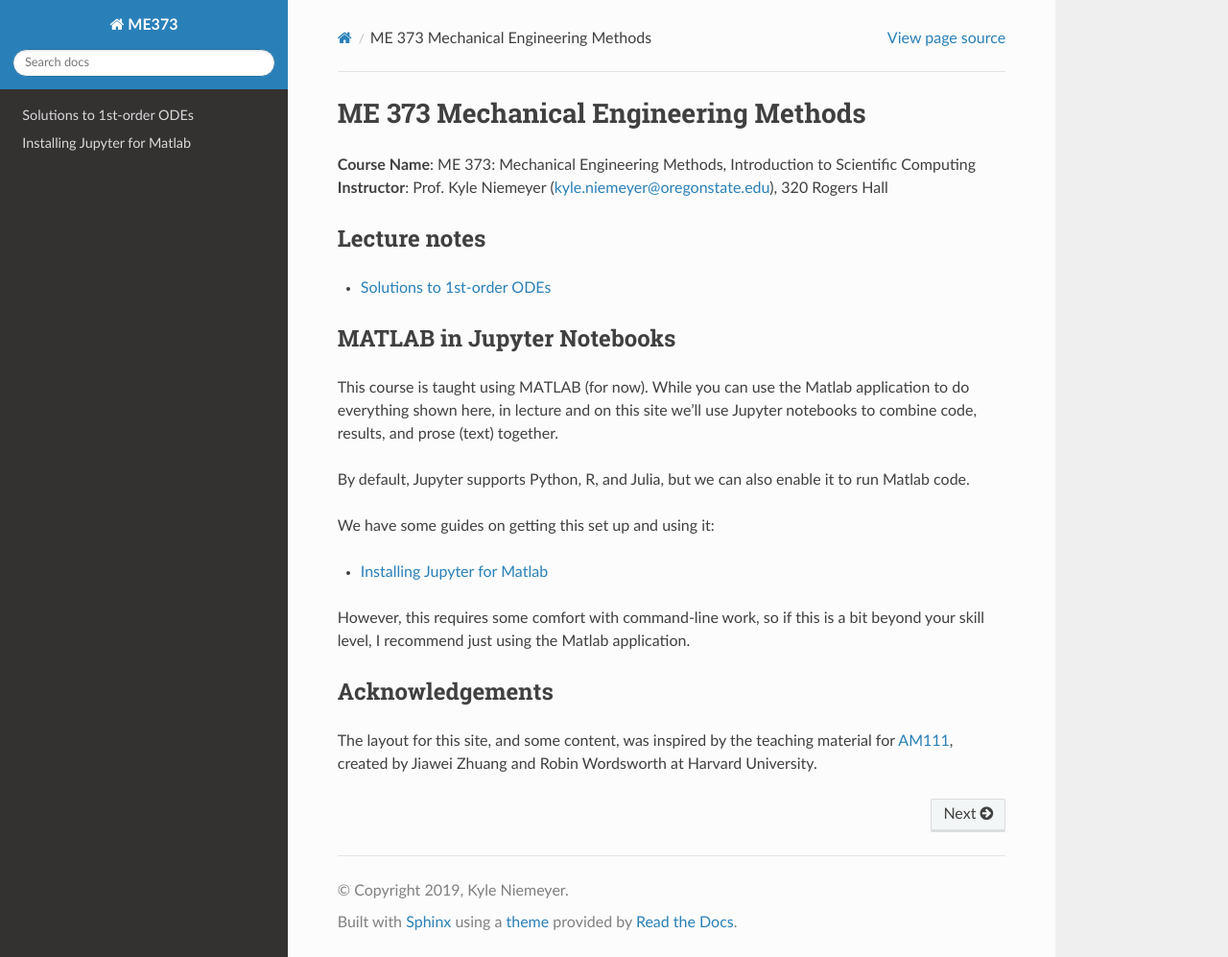
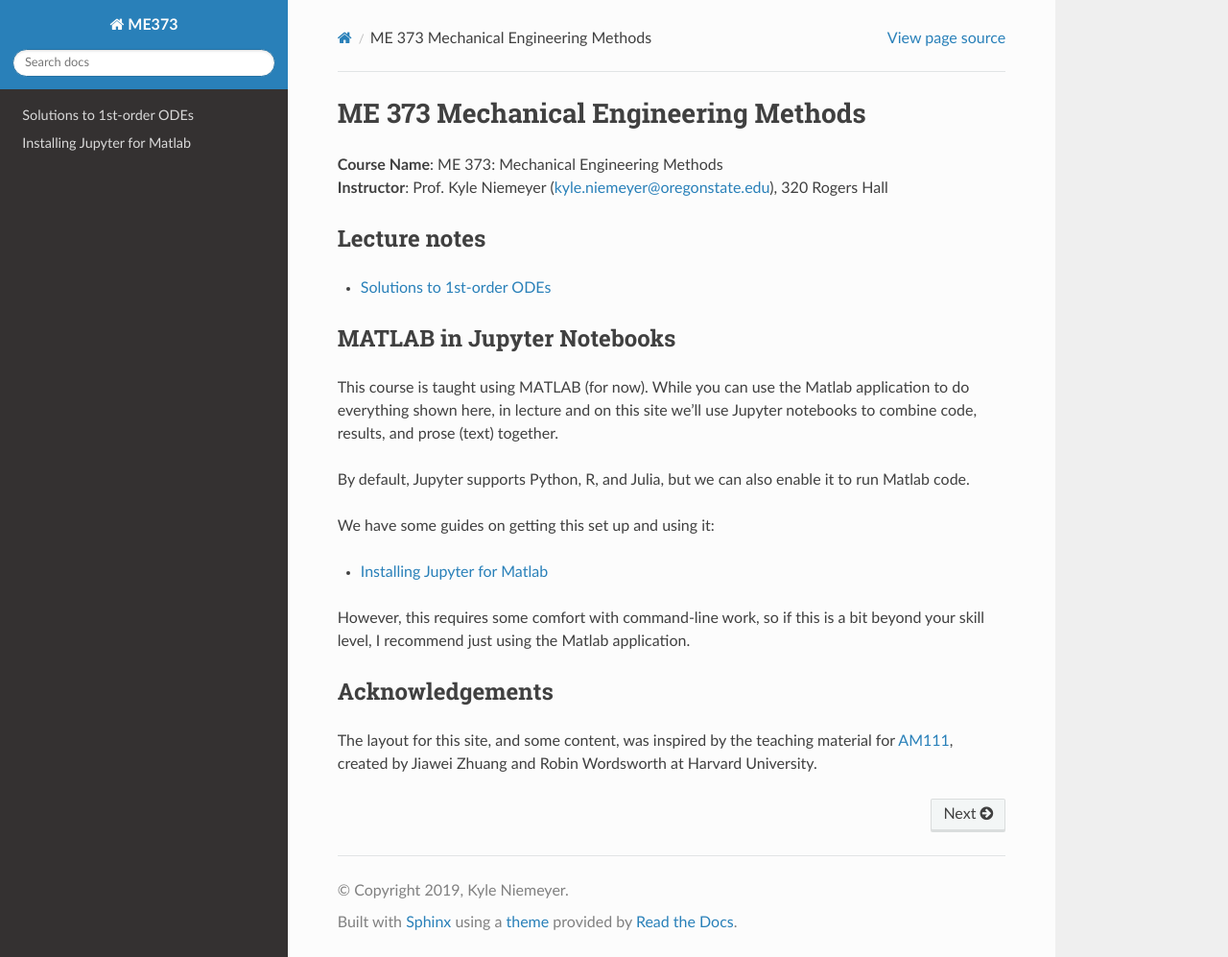
Before and after one commit to kyleniemeyer/ME373, a Sphinx documentation site: the page built from docs/index.rst, in a window 1280 px wide and 997 px high. Shown: the whole window at 96% size. Built offline with Sphinx 7.4.7 and the Read the Docs theme 2.0.0, drawn with Linux system fonts in a browser that asks for light colours.

Commit message:
removed old text from index

```diff
--- a/docs/index.rst
+++ b/docs/index.rst
@@ -6,7 +6,7 @@
 ME 373 Mechanical Engineering Methods
 =====================================
 
-| **Course Name**: ME 373: Mechanical Engineering Methods, Introduction to Scientific Computing
+| **Course Name**: ME 373: Mechanical Engineering Methods
 | **Instructor**: Prof. Kyle Niemeyer (kyle.niemeyer@oregonstate.edu), 320 Rogers Hall
 
 
```
